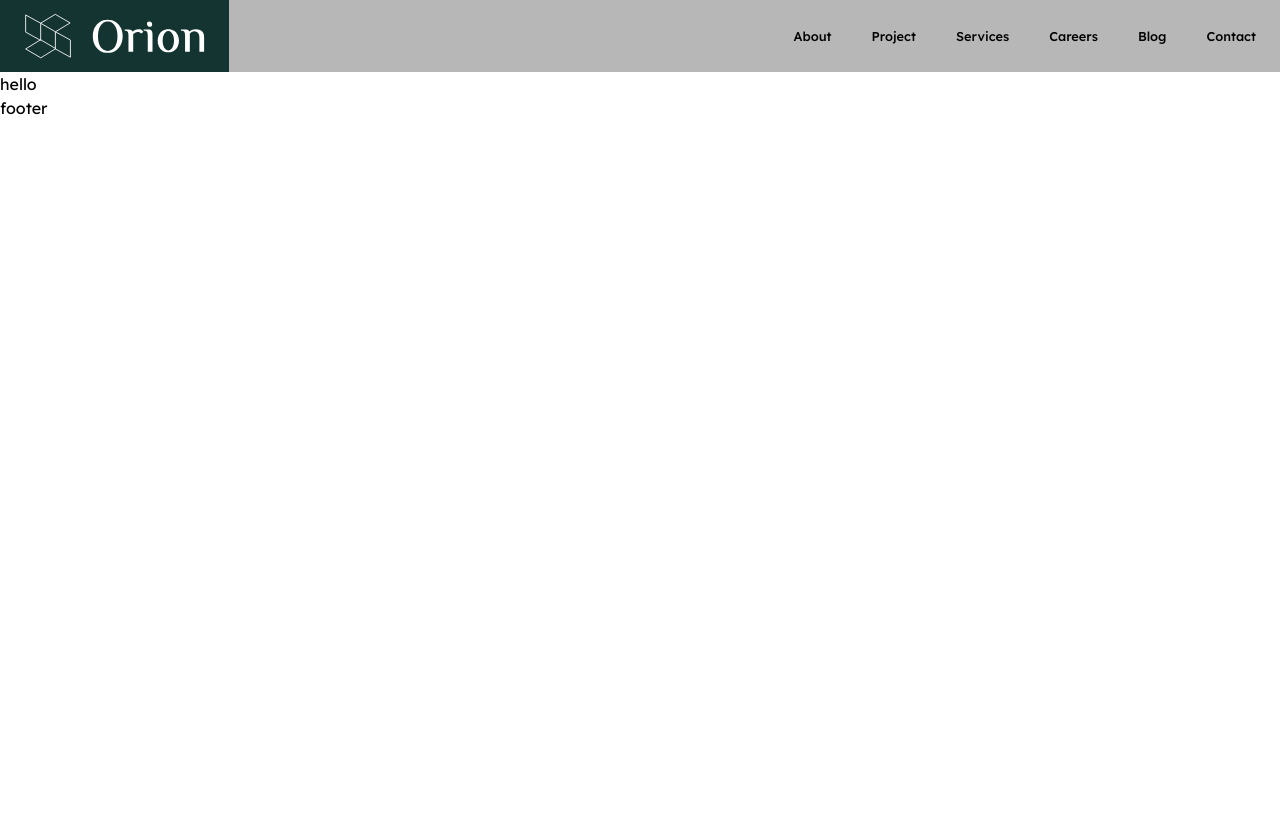
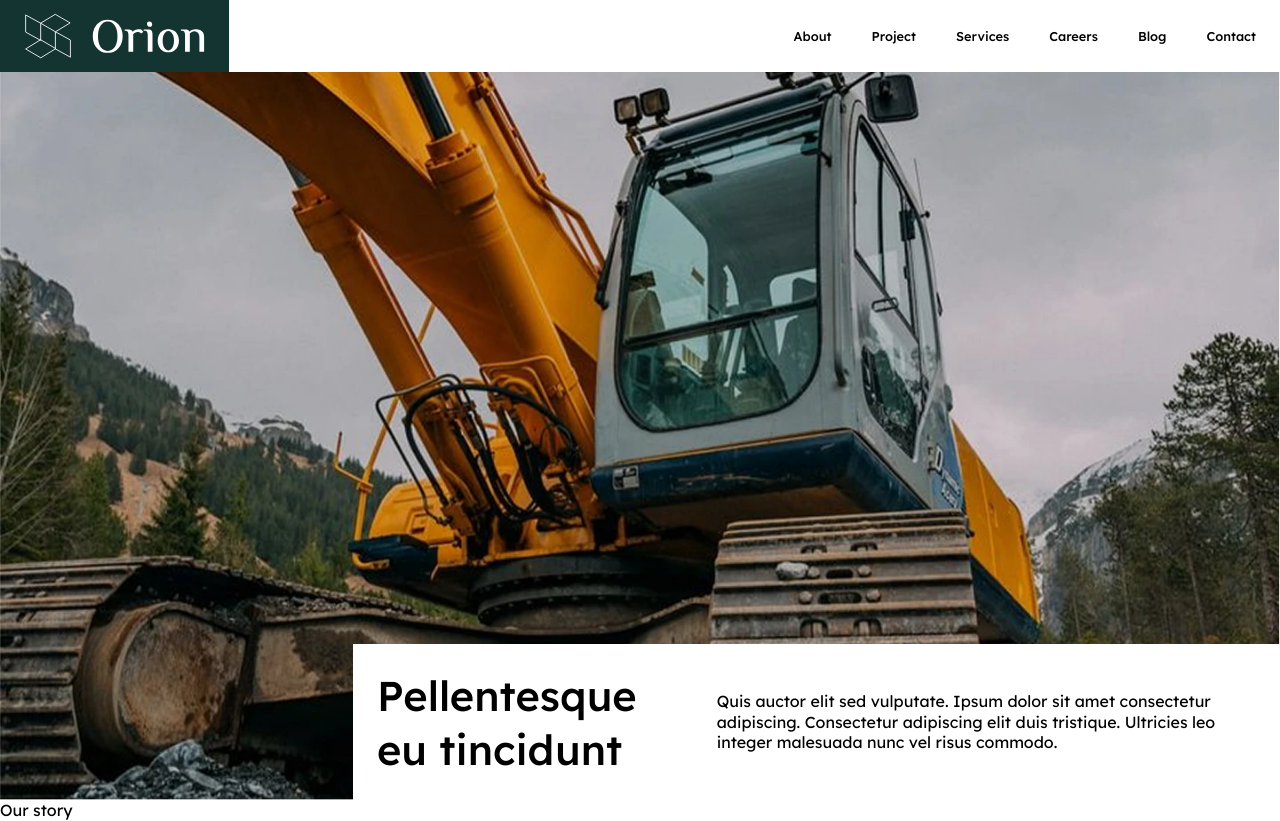
Before and after one commit to adeyemi223/Perineal-Reconstruction, a Next.js app: page / in a window 1280 px wide. Before the commit the page ends 800 px from the top, so only its background shows below. Built offline with nearby package versions, Linux system fonts and the light colour scheme.

Commit message:
homaPage in progress

```diff
--- a/app/globals.css
+++ b/app/globals.css
@@ -35,7 +35,7 @@ body {
 /* Set core body defaults */
 body {
   text-rendering: optimizeSpeed;
-  line-height: 1.5;
+  line-height: 1.3;
 }
 
 /* A elements that don't have a class get default styles */
@@ -99,7 +99,13 @@ select {
   display: flex;
   align-items: center;
   justify-content: space-between;
-  background: #00000048;
+  background: var(--btn-color);
+
+  position: fixed;
+  top: 0;
+  right: 0;
+  left: 0;
+  z-index: 10001;
 }
 
 .logo {
@@ -132,6 +138,33 @@ select {
 
 .nav_links:hover::after {
   width: 100%;
-  transition: all .3s ease;
+  transition: all 0.3s ease;
   cursor: pointer;
 }
+
+.home {
+  height: 100vh;
+  background-image: url("/hero_bg_img.webp");
+  background-repeat: no-repeat;
+  background-position: center;
+  background-size: cover;
+  position: relative;
+}
+
+.home_context {
+  max-width: 57.938rem;
+  background-color: var(--btn-color);
+  position: absolute;
+  bottom: 0;
+  right: 0;
+  padding: 1.5em;
+  display: flex;
+  align-items: center;
+  gap: 5em;
+}
+
+.home_context h3 {
+  font-size: var(--fs-800);
+  font-weight: var(--nav-fw);
+  font-family: var(--font-playfair), serif;
+}
--- a/app/layout.tsx
+++ b/app/layout.tsx
@@ -1,16 +1,17 @@
 import "./globals.css";
 import Link from "next/link";
 import { Metadata } from "next";
-import { Lexend, Cormorant_Garamond } from "next/font/google";
+import { Lexend, Playfair_Display } from "next/font/google";
 
 const lexend = Lexend({
   subsets: ["latin"],
   weight: ["300", "400", "500", "700"],
 });
 
-const cormorant_garamond = Cormorant_Garamond({
+const playfair = Playfair_Display({
   subsets: ["latin"],
-  weight: ["300", "400", "500", "700"],
+  weight: ["500"],
+  variable: "--font-playfair",
 });
 
 export const metadata: Metadata = {
@@ -58,9 +59,9 @@ export default function RootLayout({
           </nav>
         </header>
         <main>{children}</main>
-        <footer>
+        {/* <footer>
           <h1>footer</h1>
-        </footer>
+        </footer> */}
       </body>
     </html>
   );
--- a/app/page.tsx
+++ b/app/page.tsx
@@ -6,11 +6,25 @@ export const metadata: Metadata = {
     "Welcome to Client Construction — where innovation meets craftsmanship. We build residential, commercial, and institutional projects with precision and passion.",
 };
 
-
 export default function Home() {
   return (
     <>
-      <h1>hello</h1>
+      <section className="home">
+        <div className="home_context">
+          <h3>Pellentesque eu tincidunt</h3>
+          <p>
+            Quis auctor elit sed vulputate. Ipsum dolor sit amet consectetur
+            adipiscing. Consectetur adipiscing elit duis tristique. Ultricies
+            leo integer malesuada nunc vel risus commodo.
+          </p>
+        </div>
+      </section>
+
+      <section>
+        <div className="even_container our_story">
+          <h1>Our story</h1>
+        </div>
+      </section>
     </>
   );
 }
```
Also changed, not shown: 1 other file (tests, documents, lock files or other folders).
